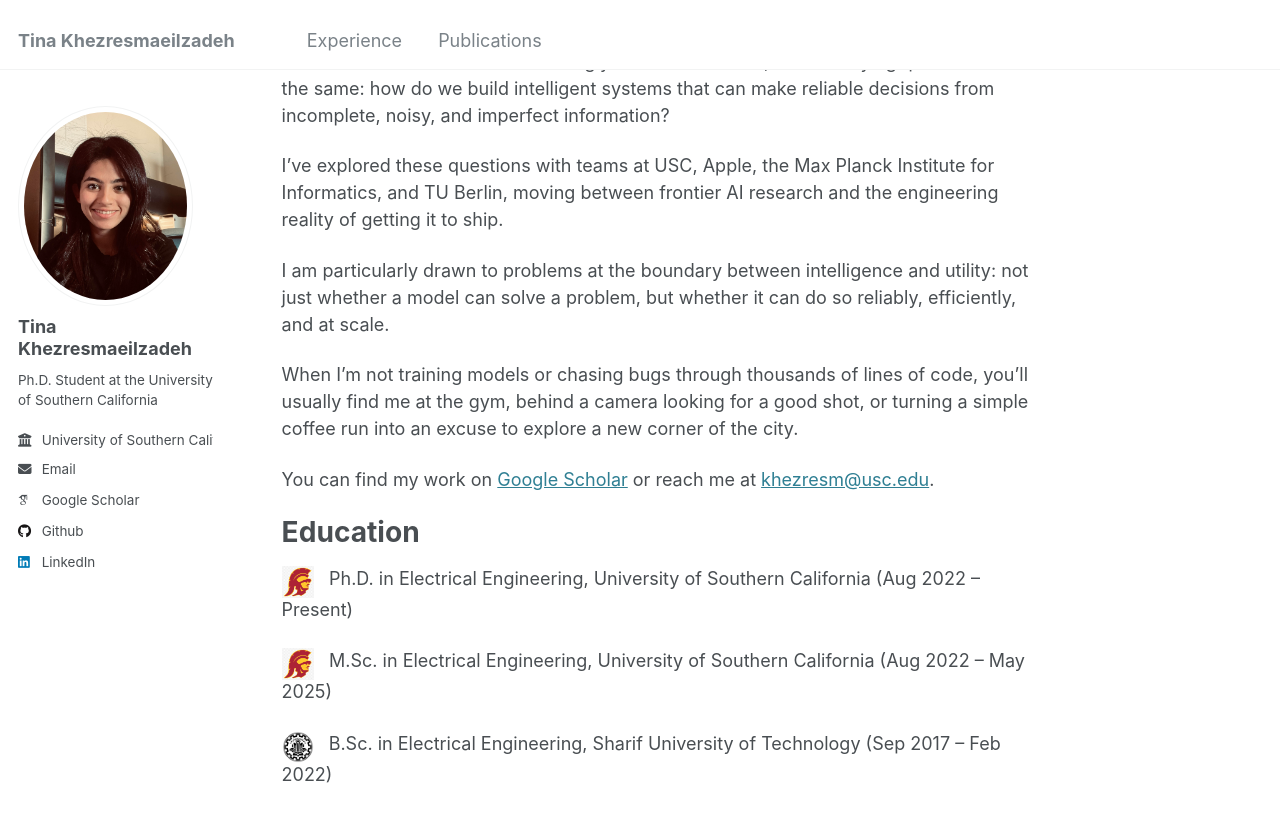
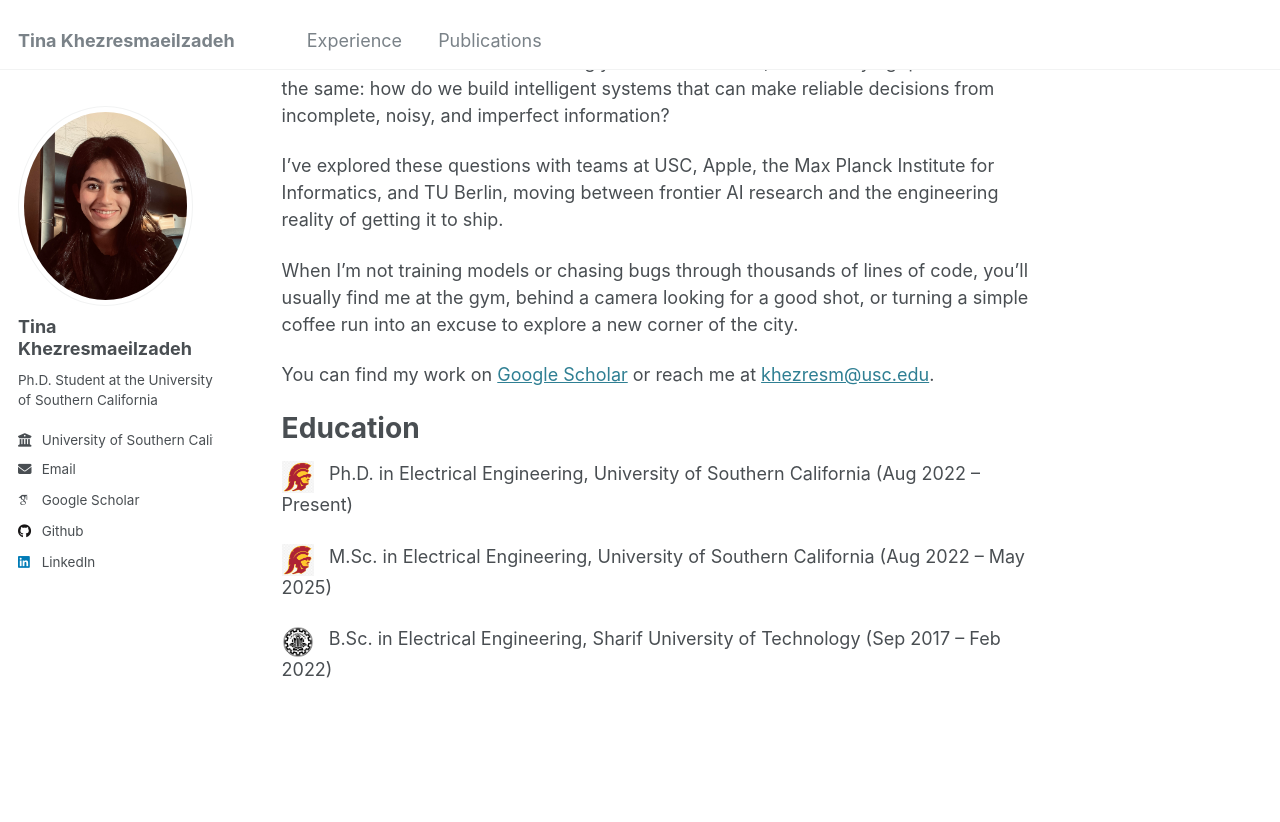
Before and after one commit to tinakhezresmaeilzadeh/tinakhezresmaeilzadeh.github.io, a Jekyll site: the page built from _pages/about.md, in a window 1280 px wide and 900 px high, scrolled down 417 px. Shown: the top 822 px of the window. Built offline with Jekyll 4.4.1, drawn with Linux system fonts in a browser that asks for light colours; some web fonts are replaced.

Commit message:
Update about.md

```diff
--- a/_pages/about.md
+++ b/_pages/about.md
@@ -15,8 +15,6 @@
 
 I've explored these questions with teams at USC, Apple, the Max Planck Institute for Informatics, and TU Berlin, moving between frontier AI research and the engineering reality of getting it to ship.
 
-I am particularly drawn to problems at the boundary between intelligence and utility: not just whether a model can solve a problem, but whether it can do so reliably, efficiently, and at scale.
-
 When I'm not training models or chasing bugs through thousands of lines of code, you'll usually find me at the gym, behind a camera looking for a good shot, or turning a simple coffee run into an excuse to explore a new corner of the city.
 
 You can find my work on [Google Scholar](https://scholar.google.com/citations?user=8EhzPssAAAAJ&hl=en) or reach me at [khezresm@usc.edu](mailto:khezresm@usc.edu).
```
